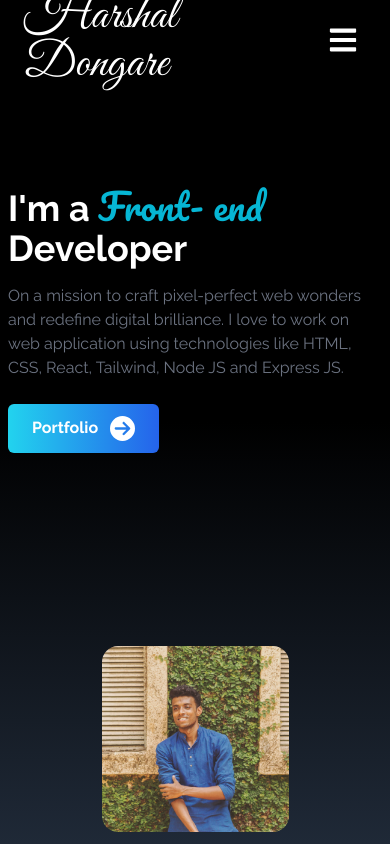
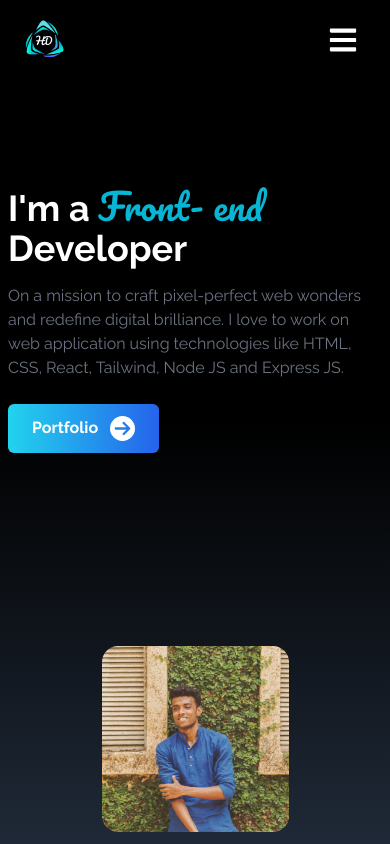
Before and after one commit to Harshal-Dongare/my-portfolio, a React (Vite) app: page / in a window 390 px wide. Shown: the top 844 px of the page. Built offline with nearby package versions, Linux system fonts and the light colour scheme; a web font is replaced by a local one.

Commit message:
Website logo update for smaller screens

```diff
--- a/src/components/NavBar.jsx
+++ b/src/components/NavBar.jsx
@@ -1,6 +1,8 @@
 import React, { useState } from "react";
 import { FaBars, FaTimes } from "react-icons/fa";
 import { Link } from "react-scroll";
+import websiteLogo from "../assets/website-logo.png";
+
 const NavBar = () => {
     const [activeLink, setActiveLink] = useState("");
     const [toggleHamburger, setToggleHamburger] = useState(false);
@@ -30,9 +32,16 @@ const NavBar = () => {
     return (
         <div className="flex justify-between items-center w-full h-20 text-white bg-black px-4 fixed">
             <div>
-                <h1 className="text-5xl font-signature ml-2">
+                <h1 className="text-5xl font-signature ml-2 hidden md:block">
                     Harshal Dongare
                 </h1>
+                <div>
+                    <img
+                        src={websiteLogo}
+                        alt=""
+                        className="block md:hidden mx-auto h-12 w-auto"
+                    />
+                </div>
             </div>
             <ul className="hidden md:flex">
                 {links.map(({ _id, linkTitle }) => (
```
Also changed, not shown: src/assets/website-logo.png (added).
